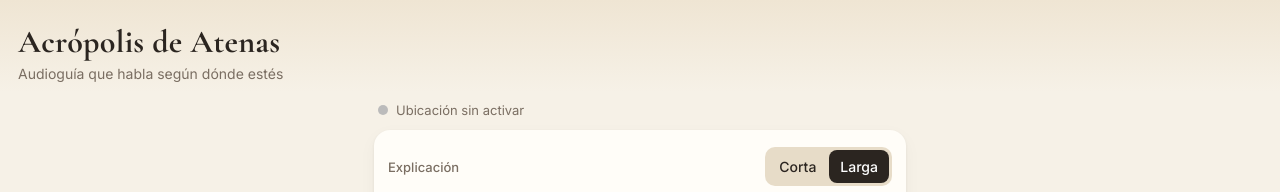
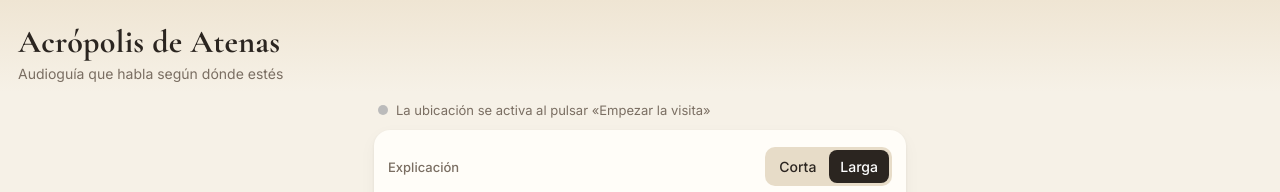
Before and after one commit to javiferoz/audioguia-acropolis-desde-github.com-o-la-app-de-GitHu, a plain HTML site: page index.html in a window 1280 px wide. Shown: the top 192 px of the page. Drawn offline with nearby package versions, Linux system fonts and the light colour scheme.

Commit message:
Aclarar cuándo se activa la ubicación
Co-Authored-By: Claude Opus 5.5 <noreply@anthropic.com>
Claude-Session: https://claude.ai/code/session_01TnTT8arc4RsDCXzczSPogK

```diff
--- a/index.html
+++ b/index.html
@@ -74,7 +74,7 @@
   <div class="sub">Audioguía que habla según dónde estés</div>
 </header>
 <main>
-  <div class="status"><span class="dot" id="gpsDot"></span><span id="gpsText">Ubicación sin activar</span></div>
+  <div class="status"><span class="dot" id="gpsDot"></span><span id="gpsText">La ubicación se activa al pulsar «Empezar la visita»</span></div>
 
   <div class="card settings">
     <div class="setRow"><span class="setLbl">Explicación</span>
```
